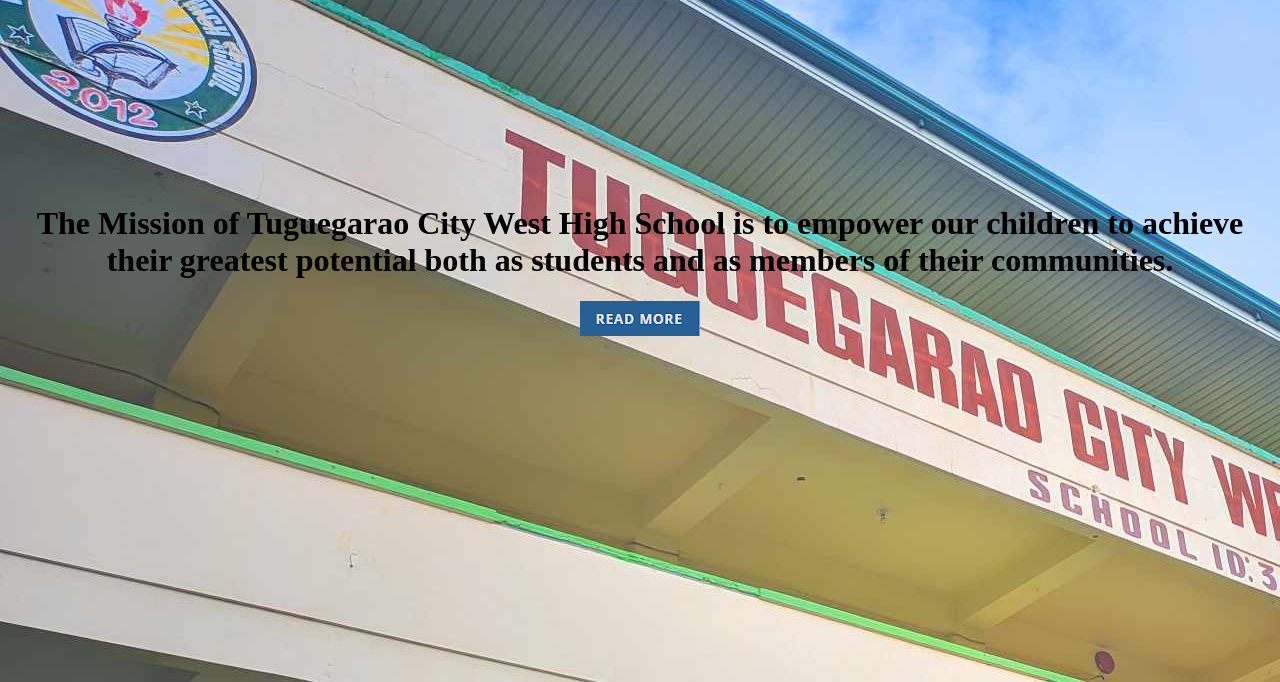
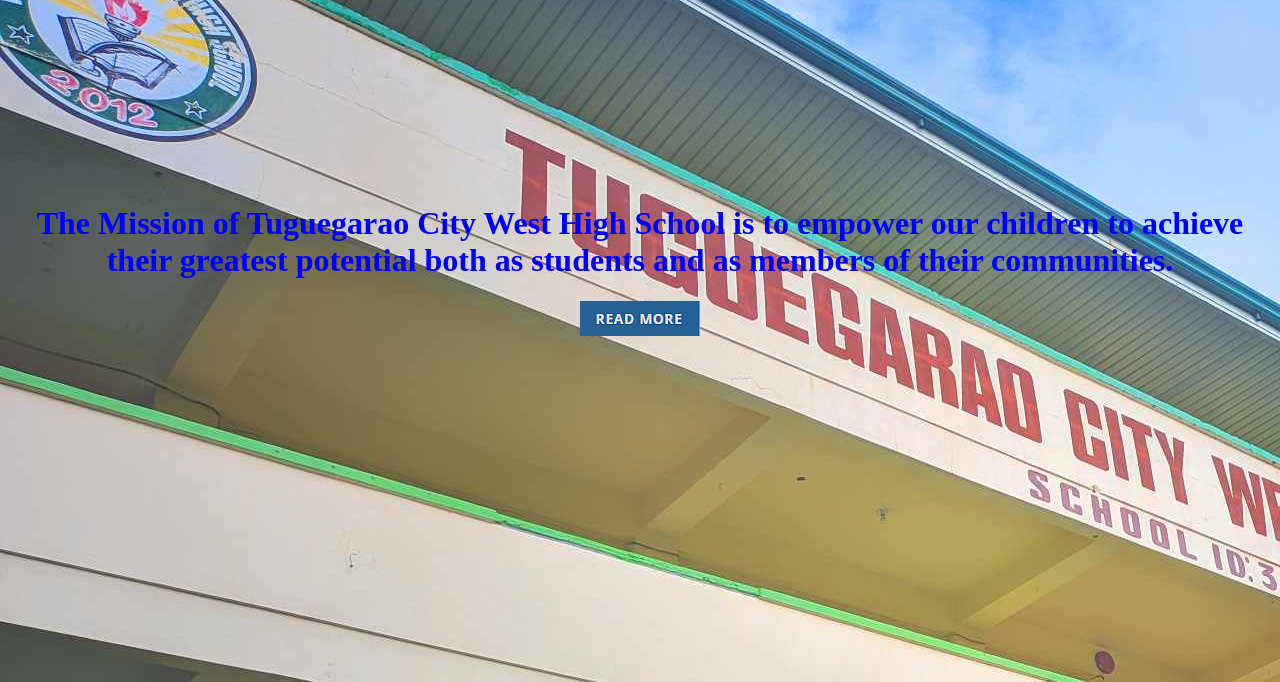
Before and after one commit to Cyber-Ron/TCWHS, a plain HTML site: page index.html in a window 1280 px wide. Shown: the part 118-800 px from the top of the page. Drawn offline with Linux system fonts and the light colour scheme.

Commit message:
Update index.html

```diff
--- a/index.html
+++ b/index.html
@@ -114,7 +114,7 @@
 
        <br><br><br><br><br><br><br><br><br><br><br>
        <center>
-        <h1 style="color: black;">The Mission of Tuguegarao City West High School is to empower our children to achieve their greatest potential both as students and as members of their communities.</h1>
+        <h1 style="color: blue;">The Mission of Tuguegarao City West High School is to empower our children to achieve their greatest potential both as students and as members of their communities.</h1>
       </center>
 
 
```
